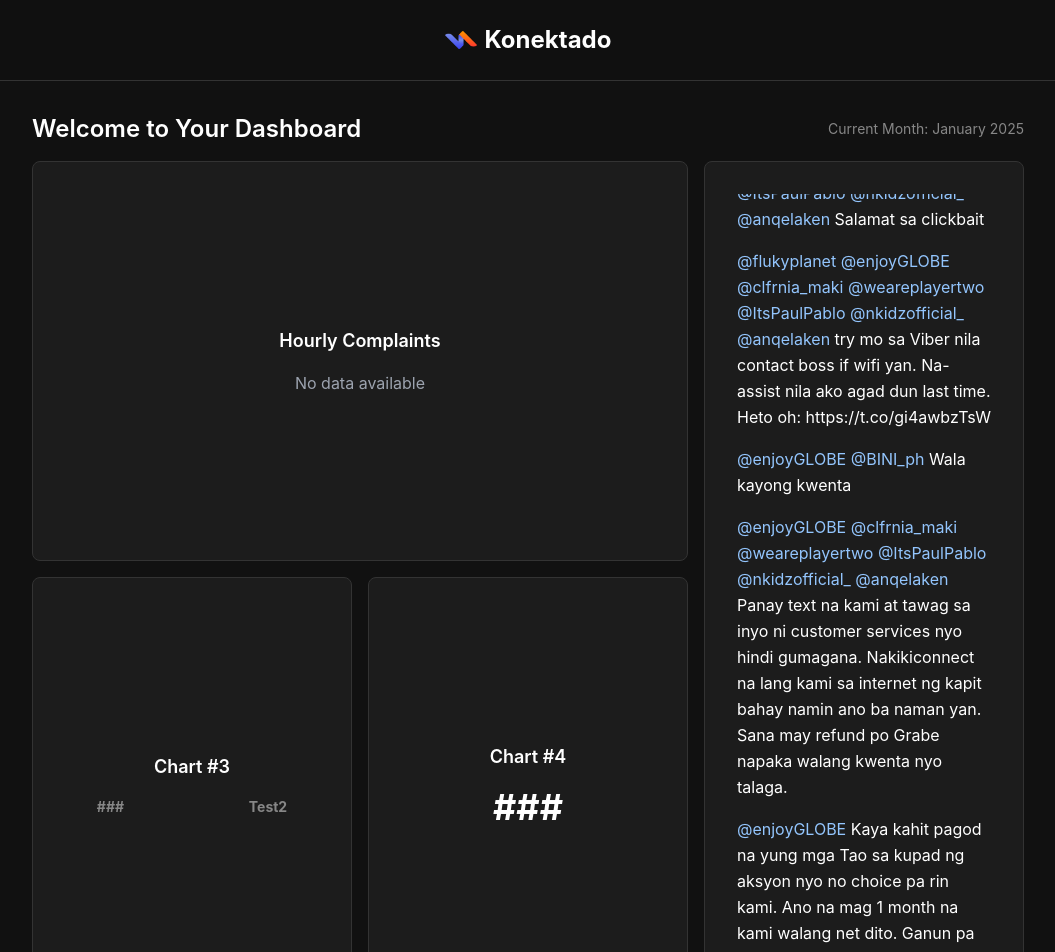
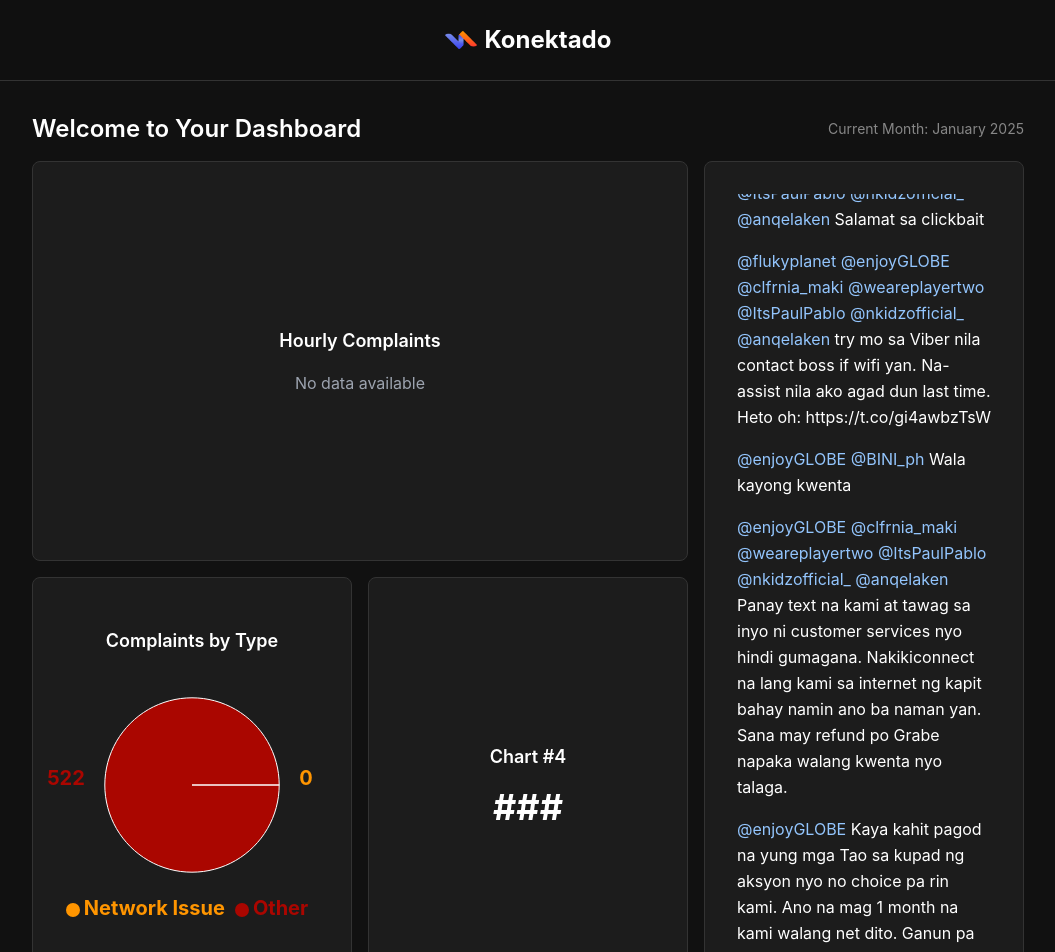
Before and after one commit to cmt-git/konektado-frontend, a React (Create React App) app in the folder konektado/: page / in a window 1280 px wide. Shown: the top 952 px of the page, without its empty margins (112-1167 px from the left). Built offline with nearby package versions, Linux system fonts and the light colour scheme.

Commit message:
Update Dashboard.js

```diff
--- a/konektado/src/Dashboard.js
+++ b/konektado/src/Dashboard.js
@@ -3,6 +3,9 @@ import mockData from "./mockData.json";
 import {
   ResponsiveContainer,
   LineChart,
+  PieChart,
+  Pie,
+  Cell,
   CartesianGrid,
   XAxis,
   YAxis,
@@ -13,6 +16,7 @@ import {
 
 export default function Dashboard() {
   const complaintsPerDay = getComplaintsPerDay(mockData);
+  const complaintsByType = getComplaintsByType(mockData);
   return (
     <div className="relative bg-[#111111] text-white min-h-screen">
       {/* Simple Header */}
@@ -59,12 +63,28 @@ export default function Dashboard() {
 
           {/* 3) Single-cell box */}
           <div className="bg-[#1C1C1C] border border-[#333333] rounded-lg flex flex-col items-center justify-center text-xl font-bold">
-            <div className="text-lg font-semibold my-4">Chart #3</div>
-            <div className="flex flex-col justify-between w-[80%] px-8">
-              <div className="flex flex-row items-center justify-between">
-                <div className="text-sm text-[#878787]">###</div>
-                <div className="text-sm text-[#878787]">Test2</div>
-              </div>
+            <div className="text-lg font-semibold mb-4">Complaints by Type</div>
+            <div className="w-full h-64">
+              <ResponsiveContainer width="100%" height="100%">
+                <PieChart>
+                  <Pie
+                    data={complaintsByType}
+                    dataKey="value"
+                    nameKey="name"
+                    cx="50%"
+                    cy="50%"
+                    outerRadius="80%"
+                    label
+                    labelLine={false}
+                  >
+                    {complaintsByType.map((entry, index) => (
+                      <Cell key={`cell-${index}`} fill={getColor(index)} />
+                    ))}
+                  </Pie>
+                  <Tooltip />
+                  <Legend />
+                </PieChart>
+              </ResponsiveContainer>
             </div>
           </div>
 
@@ -150,3 +170,26 @@ function getComplaintsPerDay(data) {
     complaints,
   }));
 }
+
+function getComplaintsByType(data) {
+  const complaintTypes = {
+    "Network Issue": 0,
+    "Other": 0,
+  };
+
+  data.forEach((item) => {
+    const complaintType = item.network_issue ? "Network Issue" : "Other";
+    complaintTypes[complaintType] += 1;
+  });
+
+  return Object.entries(complaintTypes).map(([name, value]) => ({
+    name,
+    value,
+  }));
+}
+
+// Function to get color for each pie chart section
+function getColor(index) {
+  const colors = ["#FF9500", "#AA0600"]; // Adjust or add more colors as needed
+  return colors[index % colors.length];
+}
```
